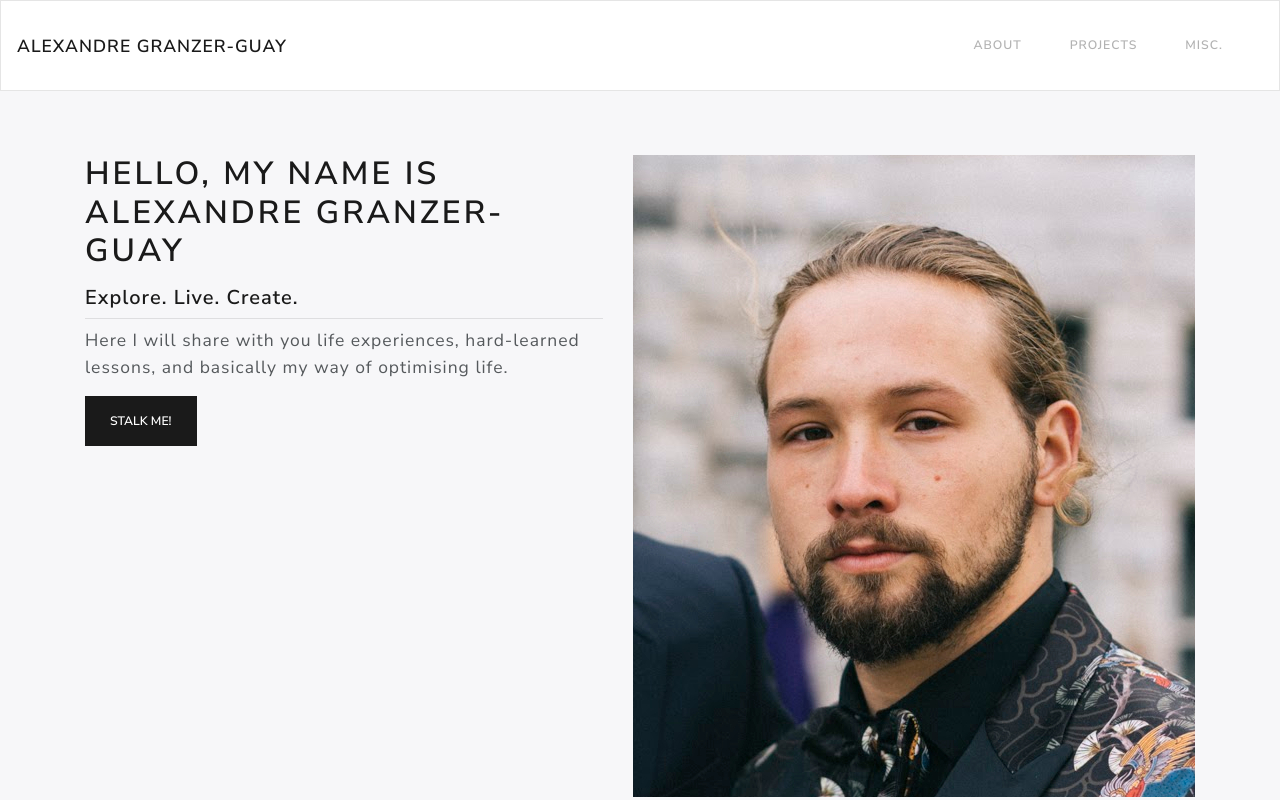
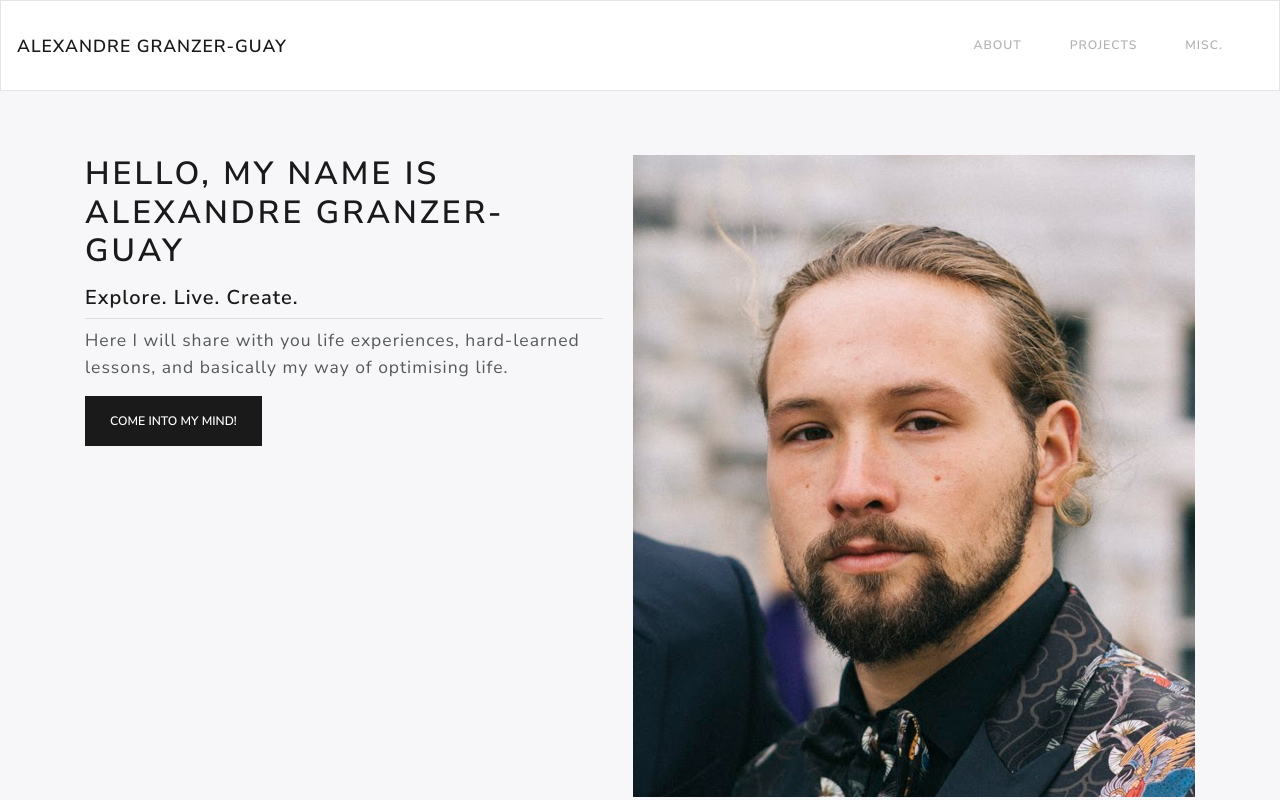
Before and after one commit to alexandregranzerguay/alexandregranzerguay.github.io, a React app: page / in a window 1280 px wide. Shown: the top 800 px of the page. Built offline with nearby package versions, Linux system fonts and the light colour scheme; what react-router-redux would draw is missing.

Commit message:
finish v1 of front page

```diff
--- a/src/components/pages/Home/Home.js
+++ b/src/components/pages/Home/Home.js
@@ -17,7 +17,7 @@ class Home extends Component {
                             <p className="lead">Here I will share with you life experiences, hard-learned lessons, and basically my way of optimising life.</p>
                             <p className="lead">
                                 <Button color="primary">
-                                <Link to="/about" className={styles["button-link"]}>Stalk Me!</Link>
+                                <Link to="/about" className={styles["button-link"]}>Come into my mind!</Link>
                                 </Button>
                             </p>
                         </Col>
```
